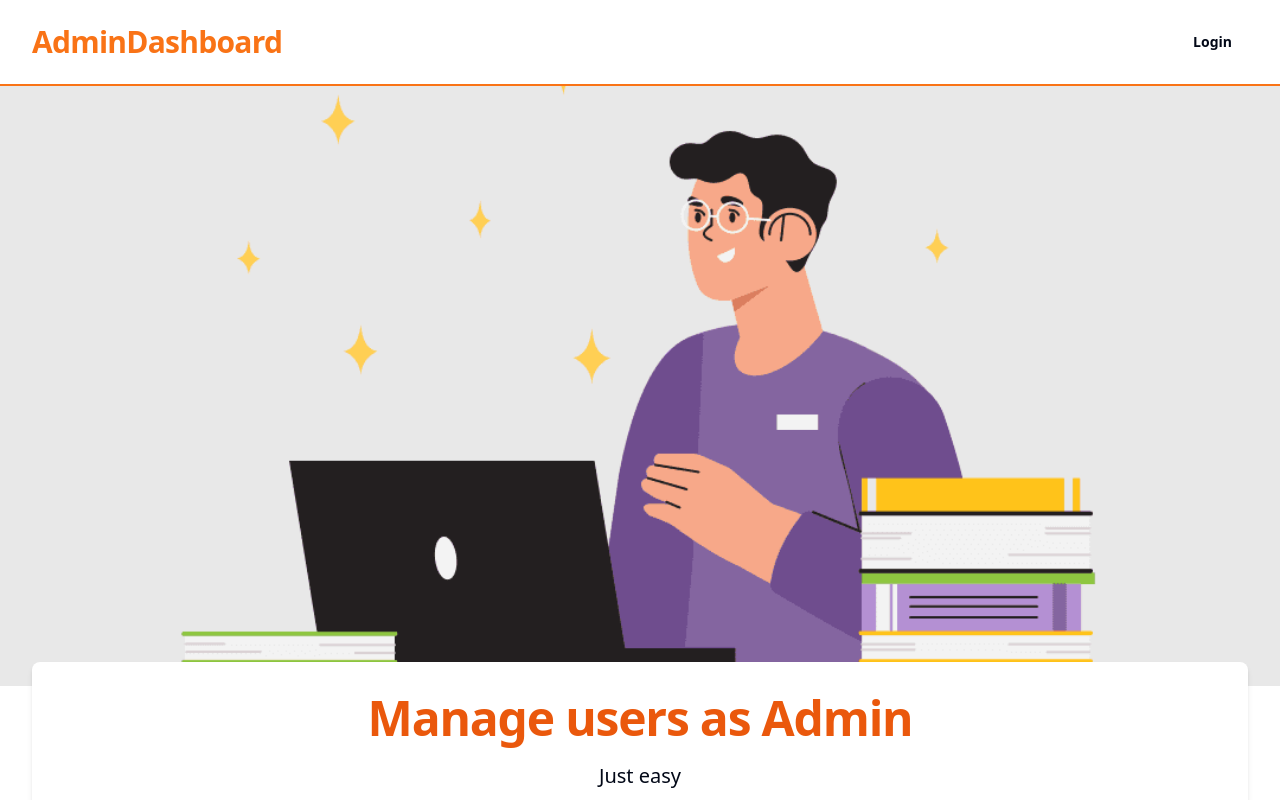
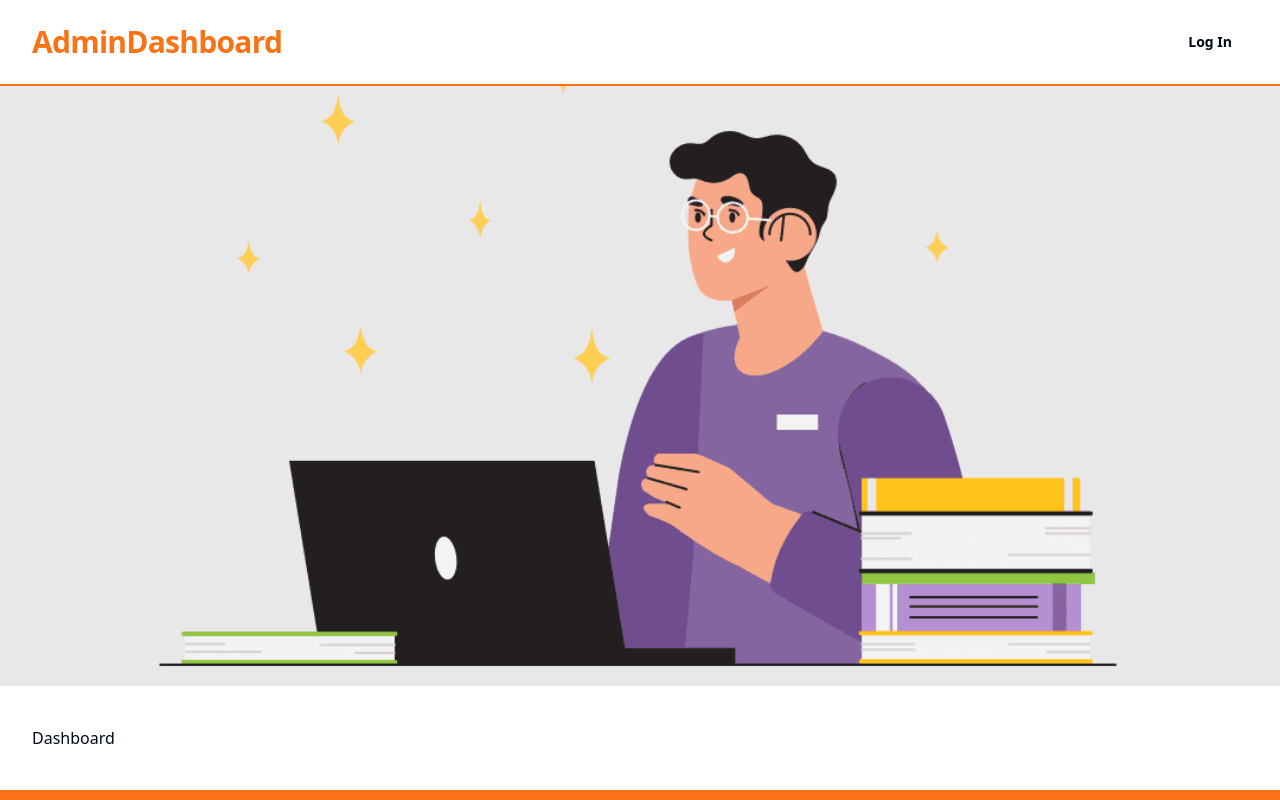
Before and after one commit to ilyanosovsky/ItWorks, a React (Vite) app in the folder assignments/admin-dashboard/client/: page /dashboard in a window 1280 px wide. Before the commit this address led to /. Shown: the top 800 px of the page. Built offline with nearby package versions, Linux system fonts and the light colour scheme; no server answers.

Commit message:
login as admin works

```diff
--- a/assignments/admin-dashboard/client/src/AppRoutes.tsx
+++ b/assignments/admin-dashboard/client/src/AppRoutes.tsx
@@ -6,8 +6,8 @@ const AppRoutes = () => {
   return (
     <Routes>
       <Route path="/" element={<Layout><HomePage/></Layout>} />
-      <Route path="/login" element={<span>LOGIN PAGE</span>} />
-      <Route path="/view-users" element={<span>View Users</span>} />
+      <Route path="/dashboard" element={<Layout><span>Dashboard</span></Layout>} />
+      <Route path="/view-users" element={<Layout><span>View Users</span></Layout>} />
       <Route path="/create-user" element={<span>Create User</span>} />
       <Route path="/edit-user" element={<span>Edit User</span>} />
       <Route path="/logout" element={<span>LOGOUT</span>} />
--- a/assignments/admin-dashboard/client/src/api/AdminApi.tsx
+++ b/assignments/admin-dashboard/client/src/api/AdminApi.tsx
@@ -1,10 +1,10 @@
 import axios from 'axios';
 
-const BASE_URL = process.env.VITE_API_BASE_URL;
+const BASE_URL = import.meta.env.VITE_API_BASE_URL;
 
 export const loginAdmin = async (username: string, password: string) => {
   try {
-    const response = await axios.post(`${BASE_URL}/login`, { username, password });
+    const response = await axios.post(`${BASE_URL}/admin/login`, { username, password });
     const token = response.data.token;
     return token;
   } catch (error) {
--- a/assignments/admin-dashboard/client/src/auth/AuthProvider.tsx
+++ b/assignments/admin-dashboard/client/src/auth/AuthProvider.tsx
@@ -2,12 +2,14 @@ import React, { createContext, useContext, useState, ReactNode } from 'react';
 
 interface AuthContextType {
   token: string | null;
-  login: (token: string) => void;
+  username: string | null;
+  login: (token: string, username: string) => void;
   logout: () => void;
 }
 
 const AuthContext = createContext<AuthContextType>({
   token: null,
+  username: null,
   login: () => {},
   logout: () => {}
 });
@@ -19,20 +21,30 @@ interface AuthProviderProps {
   }
 
   export const AuthProvider: React.FC<AuthProviderProps> = ({ children }) => {
-    const [token, setToken] = useState<string | null>(null);
+    const [token, setToken] = useState<string | null>(
+        localStorage.getItem('token') || null
+      );
 
-  const login = (token: string) => {
-    setToken(token);
-    // Optionally, you can save the token to localStorage for persistence
-  };
+      const [username, setUsername] = useState<string | null>(
+        localStorage.getItem('username') || null
+      );
 
-  const logout = () => {
-    setToken(null);
-    // Optionally, you can clear the token from localStorage
-  };
+      const login = (token: string, username: string) => {
+        setToken(token);
+        setUsername(username);
+        localStorage.setItem('token', token);
+        localStorage.setItem('username', username);
+      };
+
+      const logout = () => {
+        setToken(null);
+        setUsername(null);
+        localStorage.removeItem('token');
+        localStorage.removeItem('username');
+      };
 
   return (
-    <AuthContext.Provider value={{ token, login, logout }}>
+    <AuthContext.Provider value={{ token, username, login, logout }}>
       {children}
     </AuthContext.Provider>
   );
--- a/assignments/admin-dashboard/client/src/components/DialogForm.tsx
+++ b/assignments/admin-dashboard/client/src/components/DialogForm.tsx
@@ -34,7 +34,7 @@ const DialogForm: React.FC<DialogFormProps> = ({ onLogin }) => {
           variant="ghost"
           className="font-bold hover:text-orange-500 hover:bg-white"
         >
-          Login
+          Log In
         </Button>
       </DialogTrigger>
       <DialogContent className="sm:max-w-[425px]">
@@ -58,7 +58,7 @@ const DialogForm: React.FC<DialogFormProps> = ({ onLogin }) => {
             </div>
           </div>
           <DialogFooter>
-            <Button type="submit">Login</Button>
+            <Button type="submit">Log In</Button>
           </DialogFooter>
         </form>
       </DialogContent>
--- a/assignments/admin-dashboard/client/src/components/Login.tsx
+++ b/assignments/admin-dashboard/client/src/components/Login.tsx
@@ -1,25 +1,37 @@
-import { loginAdmin } from '@/api/AdminApi';
-import React, { useState } from 'react'
+import React from 'react';
+import DialogForm from './DialogForm';
+import { loginAdmin } from '../api/AdminApi';
+import { useNavigate } from 'react-router-dom';
+import { useAuth } from '../auth/AuthProvider';
 
-const Login = () => {
-    const [username, setUsername] = useState('');
-    const [password, setPassword] = useState('');
-    const [error, setError] = useState<string | null>(null);
+interface LoginProps {
+  onLoginSuccess: () => void;
+}
 
-    const handleLogin = async () => {
+const Login: React.FC<LoginProps> = ({ onLoginSuccess }) => {
+  const { login } = useAuth();
+  const navigate = useNavigate();
+
+  const handleLogin = async (username: string, password: string) => {
     try {
       const token = await loginAdmin(username, password);
-          // Handle successful login, e.g., save token to localStorage and redirect
-          console.log('Login successful. Token:', token);
+      login(token, username);
+      console.log('Login successful! with token ->', token);
+      console.log('username ->', username);
+      onLoginSuccess();
+      navigate('/dashboard');
     } catch (error) {
-          setError(error.message);
+      if (error instanceof Error) {
+        console.error('Login failed:', error.message);
+      } else {
+        console.error('Login failed:', error);
+      }
     }
   };
+
   return (
-    <div>
+    <DialogForm onLogin={handleLogin} />
+  );
+};
 
-    </div>
-  )
-}
-
-export default Login
+export default Login;
--- a/assignments/admin-dashboard/client/src/components/MainNav.tsx
+++ b/assignments/admin-dashboard/client/src/components/MainNav.tsx
@@ -1,22 +1,21 @@
-import DialogForm from "./DialogForm";
-// import { Button } from "./ui/button";
+import Login from './Login';
+import { useAuth } from '../auth/AuthProvider';
+import { Link } from 'react-router-dom';
 
 const MainNav = () => {
+  const { token, username } = useAuth();
 
-  const handleLogin = (username: string, password: string) => {
-    // Call your login function here with username and password
-    console.log('Logging in with username:', username, 'and password:', password);
+  const handleLoginSuccess = () => {
+    console.log('Handle successful login');
   };
   return (
-    <>
-      {/* <Button
-        variant="ghost"
-        className="font-bold hover:text-orange-500 hover:bg-white"
-      >
-        Log In
-      </Button> */}
-      <DialogForm onLogin={handleLogin}/>
-    </>
+    <div className="flex items-center">
+      {token ? (
+        <Link to="/dashboard"><span>{username}</span></Link>
+      ) : (
+        <Login onLoginSuccess={handleLoginSuccess} />
+      )}
+    </div>
   );
 };
 
```
Lines whose indentation alone changed are shown as unchanged.
